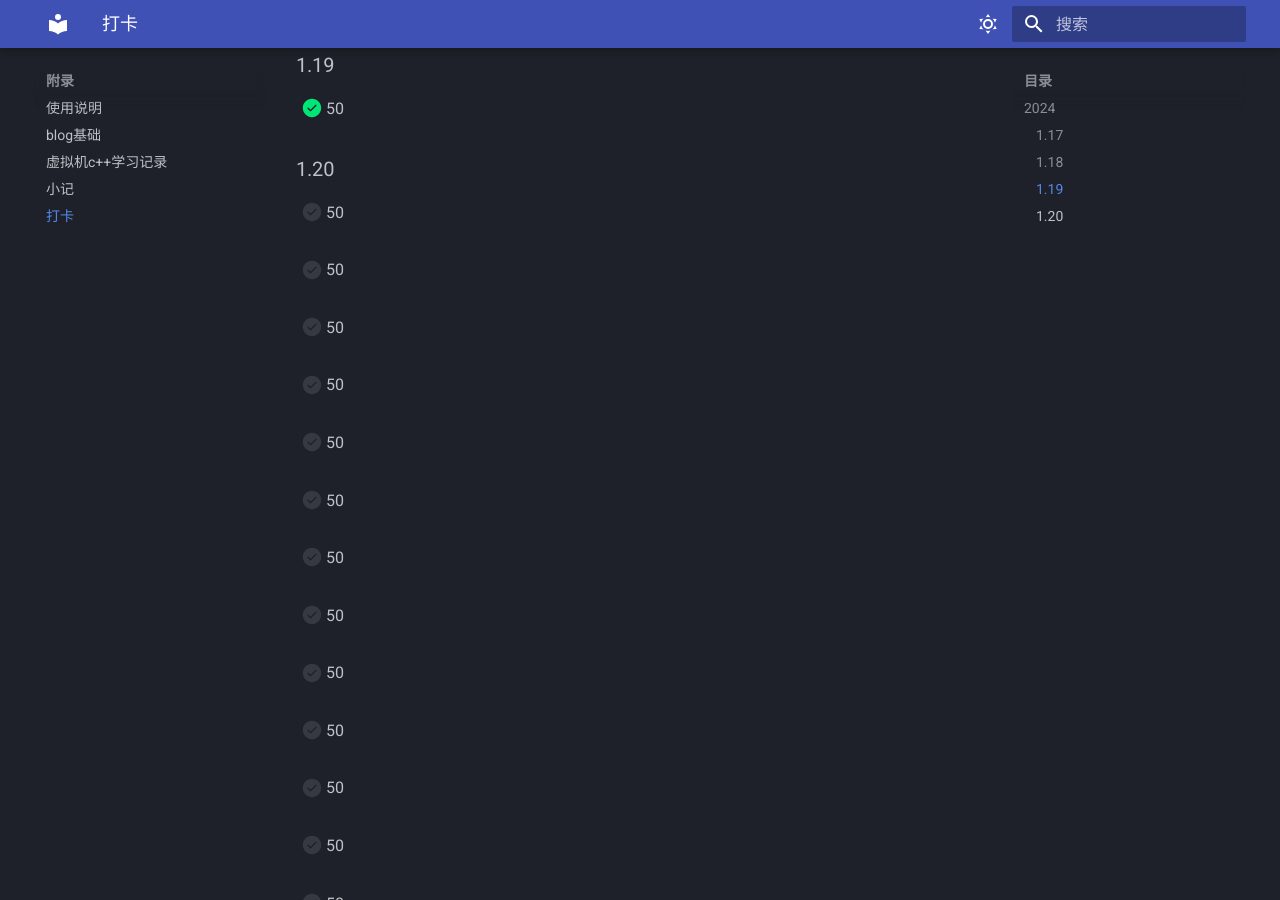
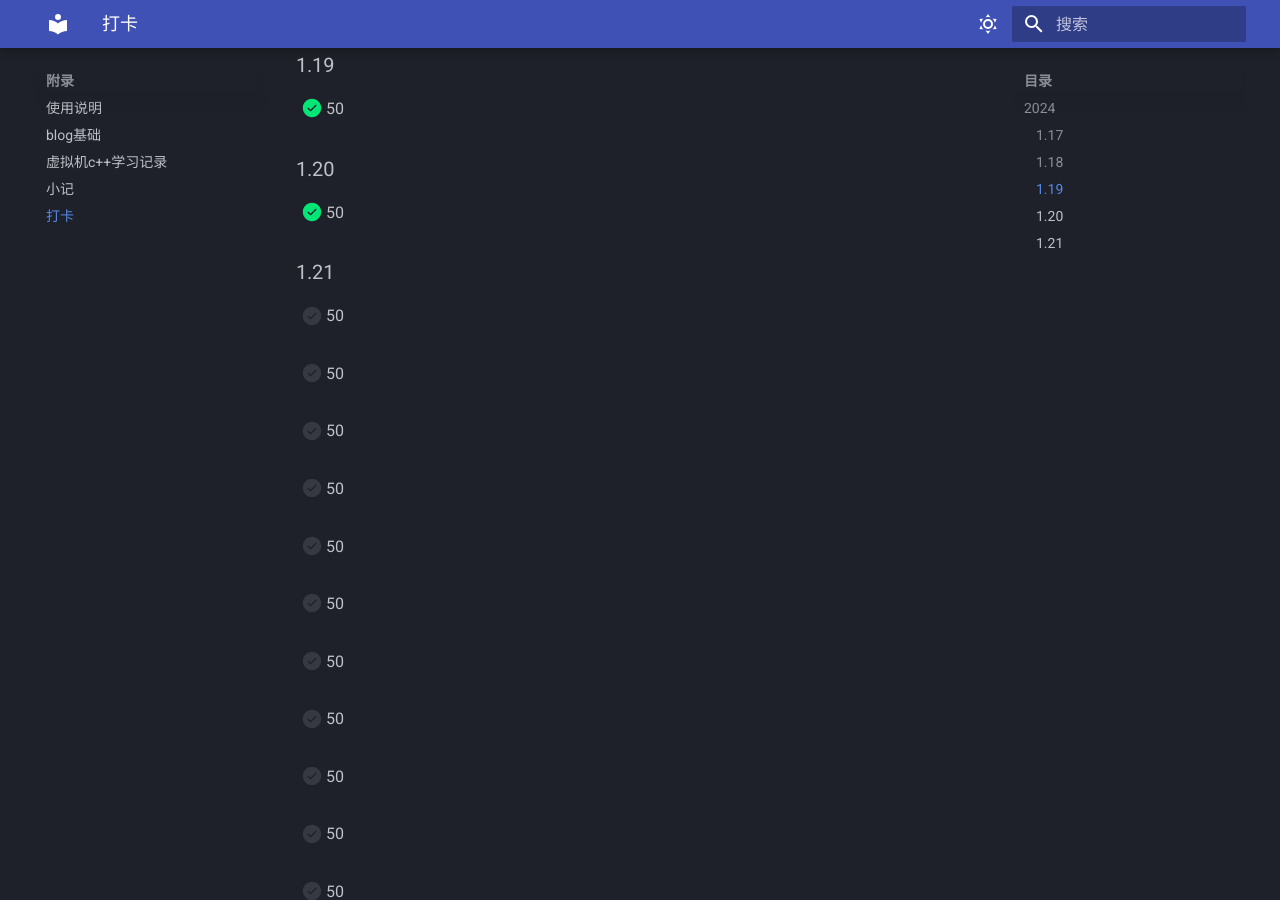
Before and after one commit to Xmbtx/xmbtx-blog, an MkDocs documentation site: the page built from docs/daily.md, in a window 1280 px wide and 900 px high, scrolled down 695 px. Built offline with MkDocs 1.6.1 and Material for MkDocs 9.7.7, drawn with Linux system fonts in a browser that asks for light colours.

Commit message:
2024-01-21_02:01:42 update

```diff
--- a/docs/daily.md
+++ b/docs/daily.md
@@ -30,6 +30,10 @@ and the repository exists.
 - [x] 50
 
 ### 1.20
+
+- [x] 50
+
+### 1.21
 
 - [ ] 50
 
```
Also changed, not shown: other parts of docs/daily.md (+0 -4 lines).
